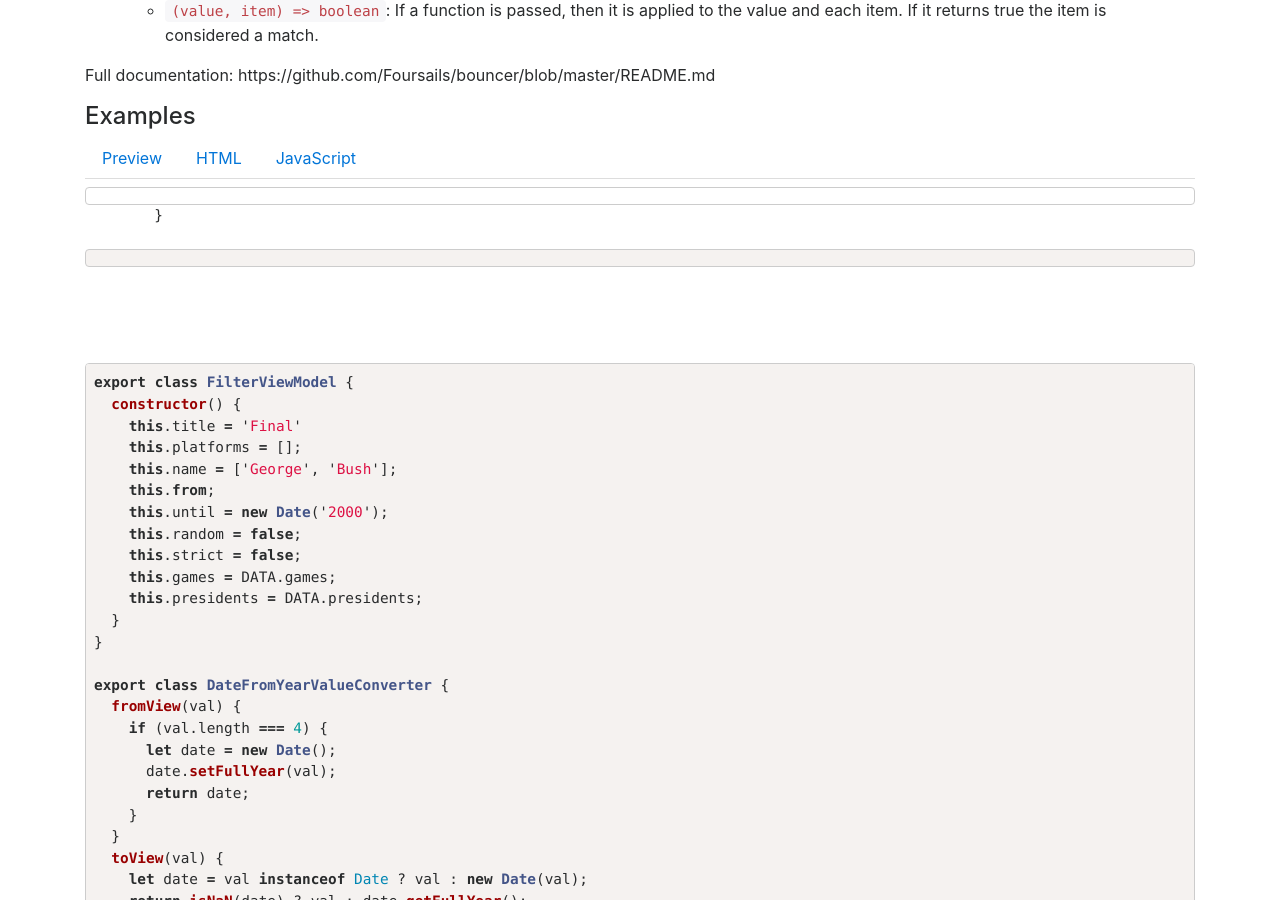
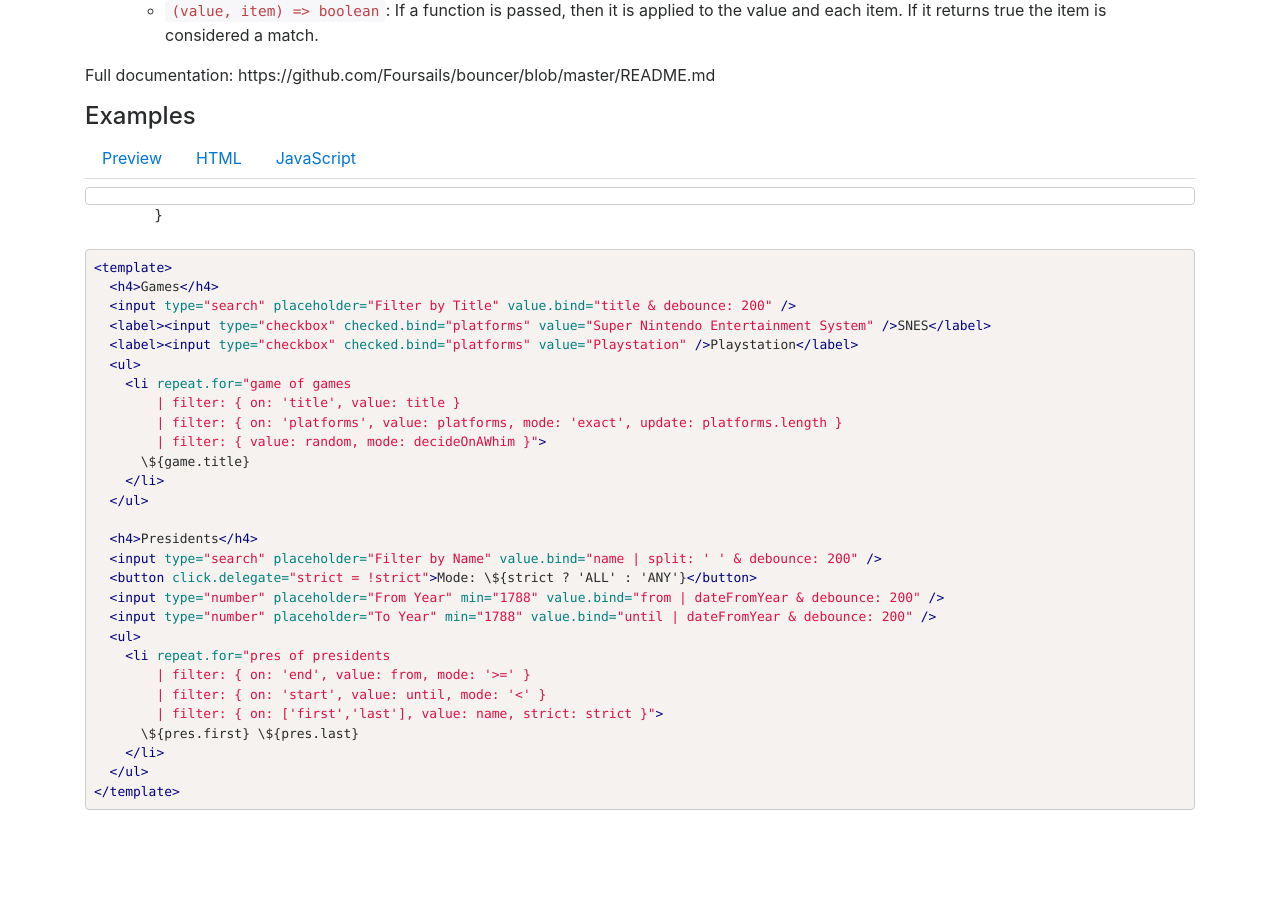
Before and after one commit to Foursails/aurelia-plus, a Jekyll site: the page built from index.md, in a window 1280 px wide and 900 px high, scrolled down 4902 px. Built offline with Jekyll 4.4.1, drawn with Linux system fonts in a browser that asks for light colours; a style sheet for code colours, icons or effects is not loaded; our own code applies the rules of GitHub Pages for plain Markdown files.

Commit message:
fix for Filter Value Converter

```diff
--- a/index.md
+++ b/index.md
@@ -256,7 +256,7 @@ Full documentation: https://github.com/Foursails/bouncer/blob/master/README.md
     </div>
     <div show.bind="filterSelectedTab === 1">
       <pre>
-        {% capture filter-html %{% include_relative examples/filter.html %}{% endcapture %}}
+        {% capture filter-html %}{% include_relative examples/filter.html %}{% endcapture %}}
         {% highlight html %}{{ filter-html | replace: "${", "\${" }}{% endhighlight %}
     </pre>
     </div>
```
